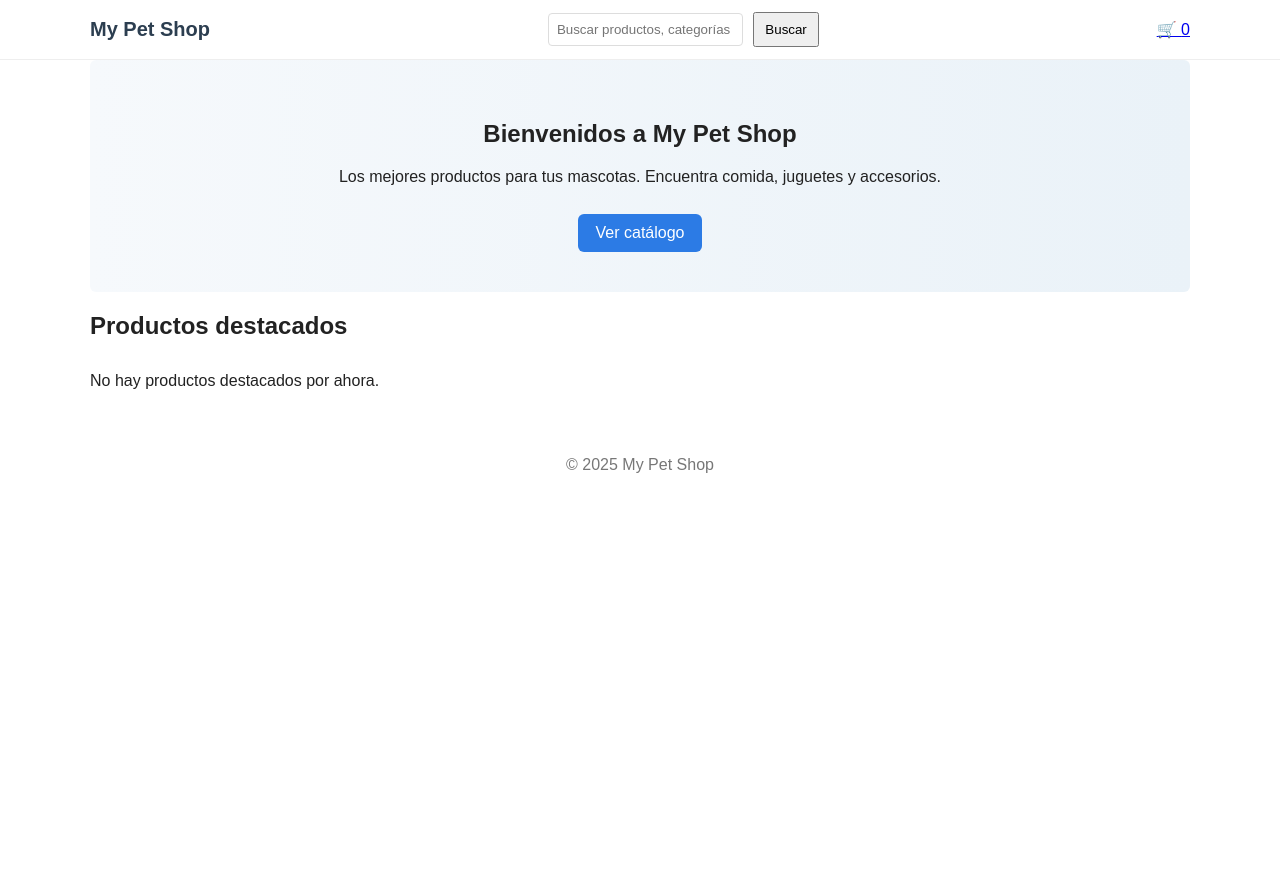
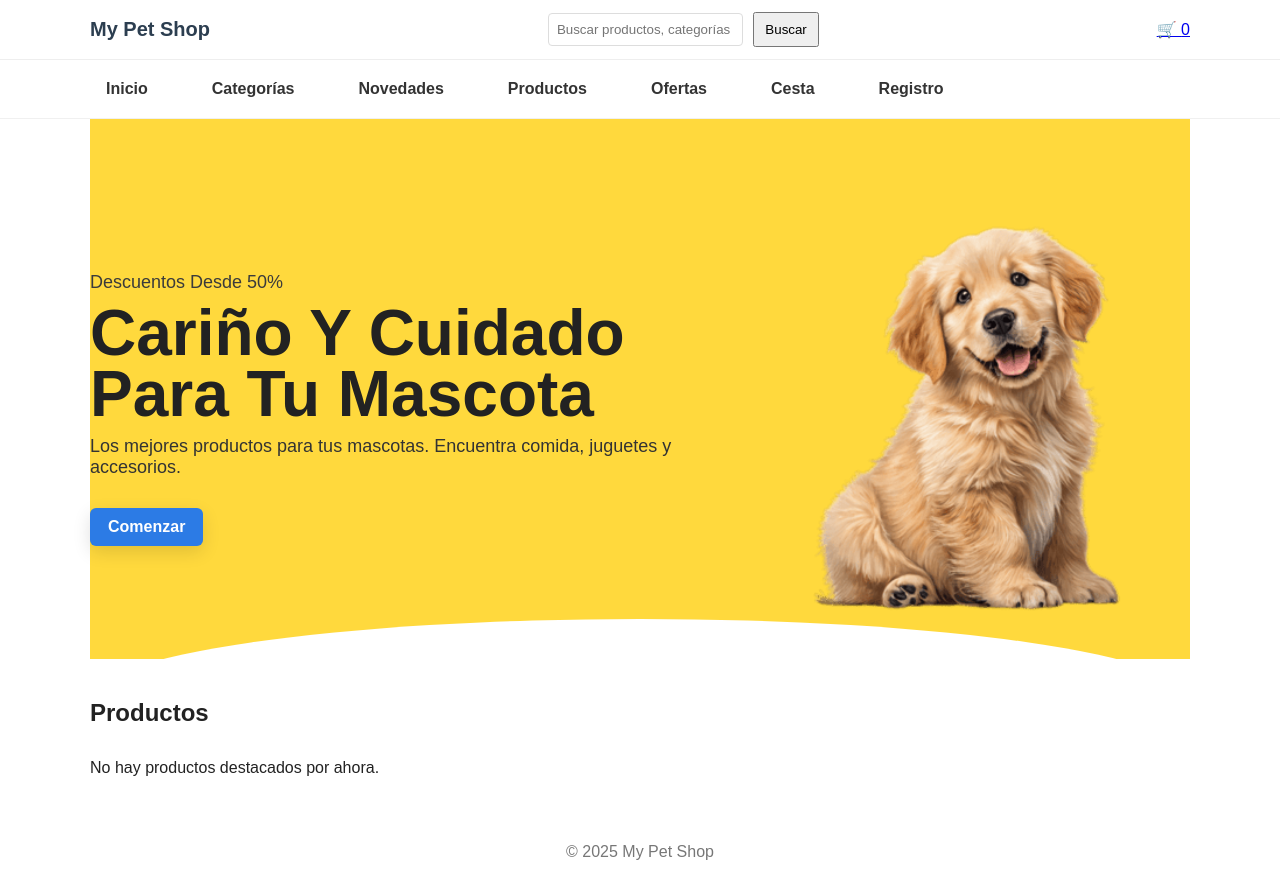
Before and after one commit to raqgarhor/mypetshop, a Django app: page / in a window 1280 px wide. Before the commit the page ends 473 px from the top, so only its background shows below. Run offline with Django 5.2, Linux system fonts and the light colour scheme; data that the repository does not hold is empty.

Commit message:
feat: :sparkles: Pestañas de productos y detalles

```diff
--- a/tienda_virtual/home/static/home/style.css
+++ b/tienda_virtual/home/static/home/style.css
@@ -3,16 +3,67 @@ body{font-family:Arial,Helvetica,sans-serif;color:#222;margin:0}
 .site-header{background:#fff;border-bottom:1px solid #eee}
 .header-inner{display:flex;align-items:center;justify-content:space-between;padding:12px 0}
 .brand{font-weight:700;color:#2c3e50;text-decoration:none;font-size:20px}
+.main-tabs{background:transparent;border-bottom:1px solid rgba(0,0,0,0.06)}
+.tabs-inner{display:flex;gap:32px;align-items:center;padding:10px 0}
+.main-tabs .tab{color:#333;text-decoration:none;padding:10px 16px;border-radius:6px;font-weight:600}
+.main-tabs .tab:hover{background:rgba(0,0,0,0.04)}
+.main-tabs .tab.active{background:#fff;border:1px solid rgba(0,0,0,0.06);box-shadow:0 6px 18px rgba(0,0,0,0.04)}
+
 .search input{padding:8px;border:1px solid #ddd;border-radius:4px}
 .search button{padding:8px 10px;margin-left:6px}
-.hero{background:linear-gradient(90deg,#f6f9fc,#eaf2f8);padding:40px 0;margin-bottom:20px;border-radius:6px}
-.hero-inner{text-align:center}
+.hero{
+	background: #ffd93d; /* bright yellow */
+	padding:80px 0 40px;
+	margin-bottom:40px;
+	position:relative;
+	overflow:visible;
+}
+.hero:after{
+	/* white wave-like base */
+	content:"";
+	position:absolute;
+	left:0;
+	right:0;
+	bottom:-40px;
+	height:80px;
+	background:#fff;
+	border-top-left-radius:50% 100%;
+	border-top-right-radius:50% 100%;
+}
+.hero-inner{
+	max-width:1100px;
+	margin:0 auto;
+	display:flex;
+	align-items:center;
+	justify-content:space-between;
+	gap:20px;
+}
+.hero-copy{flex:1 1 60%;color:#222}
+.hero-sub{font-size:18px;margin:0 0 10px;color:#3b3b3b}
+.hero-title{font-size:64px;line-height:0.95;margin:0 0 12px;font-weight:800}
+.hero-lead{font-size:18px;margin:0 0 18px;color:#333}
+.hero-cta{background:#fff;color:#222;padding:12px 20px;border-radius:8px;box-shadow:0 6px 18px rgba(0,0,0,0.12);text-decoration:none;font-weight:600}
+.hero-figure{flex:0 0 40%;display:flex;align-items:flex-end;justify-content:flex-end;position:relative;background:#ffd93d !important}
+.hero-image{width:420px;max-width:100%;height:auto;object-fit:contain;transform:translateY(10px);background:transparent !important;display:block}
 .hero .btn{display:inline-block;margin-top:12px;padding:10px 18px;background:#2c7be5;color:#fff;border-radius:6px;text-decoration:none}
 .catalog h2{margin:8px 0 16px}
 .cards{display:grid;grid-template-columns:repeat(auto-fit,minmax(200px,1fr));gap:16px}
 .card{border:1px solid #eee;padding:12px;border-radius:8px;text-align:center;background:#fff}
 .card img{max-width:100%;height:140px;object-fit:cover;border-radius:4px}
 .price{color:#1f7a35;font-weight:700}
+
+.old-price{
+	text-decoration: line-through;
+	color: #777;
+	margin-right: 6px;
+	font-size: 0.95rem;
+}
+
+.offer-price{
+	color: #c62828;
+	font-weight: 700;
+}
+
 .btn.small{padding:6px 10px;background:#2c7be5;color:#fff;border-radius:6px;text-decoration:none}
 .site-footer{padding:20px 0;text-align:center;color:#777;margin-top:30px}
 .placeholder{height:140px;background:#f0f0f0;display:flex;align-items:center;justify-content:center;color:#999}
--- a/tienda_virtual/home/templates/base.html
+++ b/tienda_virtual/home/templates/base.html
@@ -22,6 +22,19 @@
         </div>
     </header>
 
+    <!-- Secondary tab navigation -->
+    <nav class="main-tabs">
+        <div class="container tabs-inner">
+            <a href="{% url 'home' %}" class="tab">Inicio</a>
+            <a href="#" class="tab">Categorías</a>
+            <a href="{% url 'novedades' %}" class="tab">Novedades</a>
+            <a href="{% url 'productos' %}" class="tab">Productos</a>
+            <a href="{% url 'ofertas' %}" class="tab">Ofertas</a>
+            <a href="{% url 'cart' %}" class="tab">Cesta</a>
+            <a href="#" class="tab">Registro</a>
+        </div>
+    </nav>
+
 
     <main class="site-main">
         <div class="container">
--- a/tienda_virtual/home/templates/index.html
+++ b/tienda_virtual/home/templates/index.html
@@ -1,13 +1,20 @@
 {% extends 'base.html' %}
+{% load static %}
 
 {% block title %}Inicio - My Pet Shop{% endblock %}
 
 {% block content %}
     <section class="hero">
         <div class="hero-inner">
-            <h1>Bienvenidos a My Pet Shop</h1>
-            <p>Los mejores productos para tus mascotas. Encuentra comida, juguetes y accesorios.</p>
-            <a class="btn" href="#catalog">Ver catálogo</a>
+            <div class="hero-copy">
+                <p class="hero-sub">Descuentos Desde 50%</p>
+                <h1 class="hero-title">Cariño Y Cuidado<br>Para Tu Mascota</h1>
+                <p class="hero-lead">Los mejores productos para tus mascotas. Encuentra comida, juguetes y accesorios.</p>
+                <a class="btn hero-cta" href="#catalog">Comenzar</a>
+            </div>
+            <div class="hero-figure">
+                <img src="{% static 'home/hero-dog.png' %}" alt="Perro" class="hero-image">
+            </div>
         </div>
     </section>
 
@@ -27,14 +34,26 @@
                     <div class="mini-cart-info">
                         <span class="mini-cart-name">{{ it.producto.nombre }}</span>
                         {% if it.size %}<span class="mini-cart-size"> - Talla: {{ it.size }}</span>{% endif %}
-                        <span class="mini-cart-qty"> × {{ it.cantidad }}</span>
-                        <span class="mini-cart-sub"> — {{ it.subtotal }} €</span>
+                        <div class="mini-cart-controls">
+                            <form action="{% url 'add_to_cart' it.producto.id %}" method="post" style="display:inline-block; margin-right:6px">
+                                {% csrf_token %}
+                                <input type="hidden" name="size" value="{{ it.size }}">
+                                <button type="submit" class="btn small">+</button>
+                            </form>
+
+                            <form action="{% url 'cart_decrement' it.producto.id %}" method="post" style="display:inline-block">
+                                {% csrf_token %}
+                                <input type="hidden" name="size" value="{{ it.size }}">
+                                <button type="submit" class="btn small">-</button>
+                            </form>
+
+                            <div style="margin-top:6px;font-size:13px;color:#444">Cantidad: {{ it.cantidad }} — {{ it.subtotal }} €</div>
+                        </div>
                     </div>
                 </li>
             {% endfor %}
         </ul>
         <p class="mini-cart-total">Total: {{ cart_total }} €</p>
-        <p><a class="btn" href="{% url 'cart' %}">Ver carrito</a></p>
     </section>
     {% endif %}
 
@@ -42,7 +61,7 @@
         {% if query %}
             <h2>Resultados para "{{ query }}"</h2>
         {% else %}
-            <h2>Productos destacados</h2>
+            <h2>Productos</h2>
         {% endif %}
         <div class="cards">
             {% if productos %}
@@ -50,7 +69,7 @@
                     <article class="card">
                         {% with ip=p.imagenes.first %}
                             {% if ip %}
-                                <img src="{{ ip.imagen.url }}" alt="{{ p.nombre }}">
+                                <a href="{% url 'product_detail' p.id %}"><img src="{{ ip.imagen.url }}" alt="{{ p.nombre }}"></a>
                             {% else %}
                                 <div class="placeholder">Sin imagen</div>
                             {% endif %}
--- a/tienda_virtual/home/views.py
+++ b/tienda_virtual/home/views.py
@@ -1,6 +1,8 @@
 from django.shortcuts import render, redirect, get_object_or_404
 from django.db.models import Q
 from django.urls import reverse
+from django.utils import timezone
+import datetime
 
 from .models import Articulo, Escaparate
 from .models import Producto
@@ -74,7 +76,7 @@ def cart_view(request):
 def cart_decrement(request, product_id):
     """Decrementa la cantidad de `product_id` en el carrito de sesión."""
     if request.method != 'POST':
-        return redirect(request.META.get('HTTP_REFERER', reverse('cart')))
+        return redirect(request.META.get('HTTP_REFERER', reverse('home')))
 
     # Expect optional 'size' param from the form so we decrement the correct item
     size = (request.POST.get('size') or '').strip()
@@ -97,13 +99,13 @@ def cart_decrement(request, product_id):
             request.session['cart'] = cart
             request.session.modified = True
 
-    return redirect(reverse('cart'))
+    return redirect(request.META.get('HTTP_REFERER', reverse('home')))
 
 
 def cart_remove(request, product_id):
     """Elimina completamente `product_id` del carrito de sesión."""
     if request.method != 'POST':
-        return redirect(request.META.get('HTTP_REFERER', reverse('cart')))
+        return redirect(request.META.get('HTTP_REFERER', reverse('home')))
 
     size = (request.POST.get('size') or '').strip()
     cart = request.session.get('cart', {})
@@ -118,19 +120,19 @@ def cart_remove(request, product_id):
         request.session['cart'] = cart
         request.session.modified = True
 
-    return redirect(reverse('cart'))
+    return redirect(request.META.get('HTTP_REFERER', reverse('home')))
 
 
 def cart_update(request):
     """Actualiza la cantidad de un item a un valor específico (POST)."""
     if request.method != 'POST':
-        return redirect(reverse('cart'))
+        return redirect(request.META.get('HTTP_REFERER', reverse('home')))
 
     product_id = request.POST.get('product_id')
     quantity = request.POST.get('quantity')
     size = (request.POST.get('size') or '').strip()
     if not product_id:
-        return redirect(reverse('cart'))
+        return redirect(request.META.get('HTTP_REFERER', reverse('home')))
 
     try:
         q = int(quantity)
@@ -153,4 +155,40 @@ def cart_update(request):
 
     request.session['cart'] = cart
     request.session.modified = True
-    return redirect(reverse('cart'))
+    return redirect(request.META.get('HTTP_REFERER', reverse('home')))
+
+
+def novedades(request):
+    """Muestra productos ordenados por fecha de creación (más recientes primero)."""
+    # show only products created within the last 30 days
+    cutoff = timezone.now() - datetime.timedelta(days=30)
+    productos = Producto.objects.filter(esta_disponible=True, fecha_creacion__gte=cutoff).order_by('-fecha_creacion')[:24]
+    contexto = {'productos': productos, 'title': 'Novedades'}
+    return render(request, 'products.html', contexto)
+
+
+def productos(request):
+    """Muestra productos destacados."""
+    destacados = Producto.objects.filter(esta_disponible=True, es_destacado=True).order_by('-fecha_creacion')
+    productos = Producto.objects.filter(esta_disponible=True).exclude(es_destacado=True).order_by('-fecha_creacion')
+    contexto = {'destacados': destacados, 'productos': productos, 'title': 'Productos'}
+    return render(request, 'products.html', contexto)
+
+
+def ofertas(request):
+    """Muestra productos que tienen precio de oferta definido."""
+    productos = Producto.objects.filter(esta_disponible=True, precio_oferta__isnull=False).order_by('-fecha_creacion')
+    contexto = {'productos': productos, 'title': 'Ofertas'}
+    return render(request, 'products.html', contexto)
+
+
+def product_detail(request, product_id):
+    """Muestra la página de detalle de un producto."""
+    producto = get_object_or_404(Producto, pk=product_id, esta_disponible=True)
+
+    # prepare context for template
+    contexto = {
+        'producto': producto,
+        'title': producto.nombre,
+    }
+    return render(request, 'product_detail.html', contexto)
--- a/tienda_virtual/tienda_virtual/urls.py
+++ b/tienda_virtual/tienda_virtual/urls.py
@@ -27,6 +27,10 @@ urlpatterns = [
     path('cart/remove/<int:product_id>/', home_views.cart_remove, name='cart_remove'),
     path('cart/update/', home_views.cart_update, name='cart_update'),
     path('cart/', home_views.cart_view, name='cart'),
+    path('novedades/', home_views.novedades, name='novedades'),
+    path('productos/', home_views.productos, name='productos'),
+    path('producto/<int:product_id>/', home_views.product_detail, name='product_detail'),
+    path('ofertas/', home_views.ofertas, name='ofertas'),
     path('', home_views.index, name='home'),
 ]
 
```
Also changed, not shown: tienda_virtual/home/admin.py (+8 -0 lines), tienda_virtual/home/models.py (+26 -6 lines), tienda_virtual/home/templates/product_detail.html (added, +73 -0 lines), tienda_virtual/home/templates/products.html (added, +74 -0 lines), tienda_virtual/home/static/home/hero-dog.png (added), tienda_virtual/media/productos/imagenes/hueso.jpg (added).
